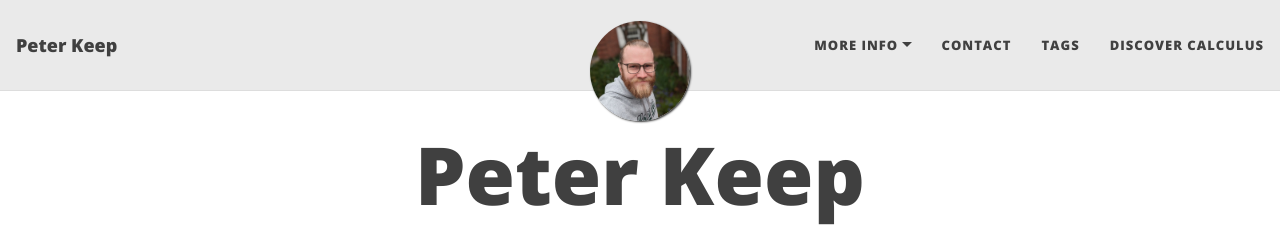
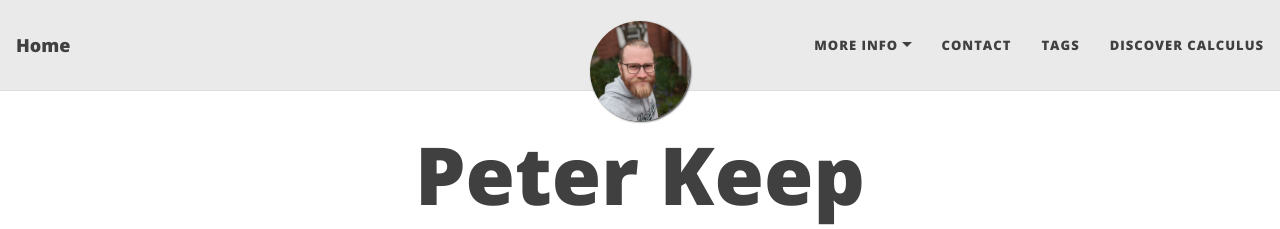
Before and after one commit to peterkeep/peterkeep.github.io, a Jekyll site: the page built from index.html, in a window 1280 px wide. Shown: the top 229 px of the page. Built offline with Jekyll 4.4.1, drawn with Linux system fonts in a browser that asks for light colours; the list of posts is cut into pages by our own code.

Commit message:
fixed header and tab title

```diff
--- a/_config.yml
+++ b/_config.yml
@@ -10,7 +10,7 @@
 ############################
 
 # Name of website
-title: Peter Keep
+title: Home
 
 # Your name to show in the footer
 author: Peter Keep
@@ -108,7 +108,7 @@
 url-pretty: "Peter-Keep.com"
 
 # Add the website title to the title of every page
-title-on-all-pages: true
+title-on-all-pages: false
 
 # Excerpt word length - Truncate the excerpt of each post on the feed page to the specified number of words
 excerpt_length: 50
```
Also changed, not shown: 9 other files.
